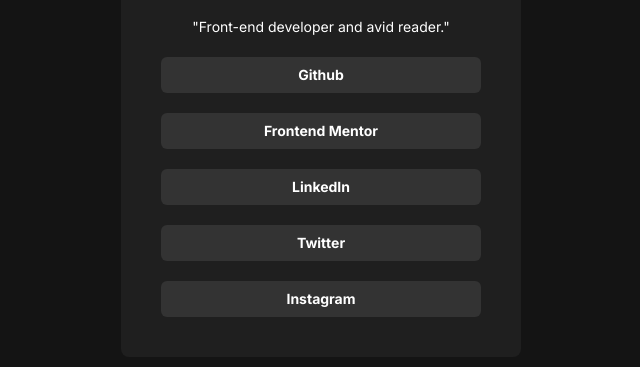
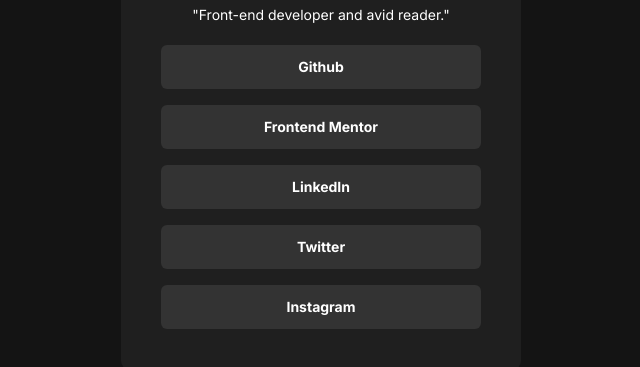
Before and after one commit to marquesfelip/social-links-profile-main, a website: page index.html in a window 1280 px wide. Shown: the part 343-710 px from the top of the page, without its empty margins (319-959 px from the left). Drawn offline with Linux system fonts and the light colour scheme.

Commit message:
Fix: fix links padding

```diff
--- a/index.html
+++ b/index.html
@@ -32,30 +32,30 @@
         "Front-end developer and avid reader."
       </p>
 
-      <div class="flex flex-col mt-5 space-y-5 min-w-80 font-bold text-sm">
+      <div class="flex flex-col mt-5 space-y-4 min-w-80 font-bold text-sm">
         <a
           href="#"
-          class="bg-[#333333] py-2 rounded-md text-white hover:bg-[#c5f729] hover:text-[#1f1f1f]"
+          class="bg-[#333333] py-3 rounded-md text-white hover:bg-[#c5f729] hover:text-[#1f1f1f]"
           >Github</a
         >
         <a
           href="#"
-          class="bg-[#333333] py-2 rounded-md text-white hover:bg-[#c5f729] hover:text-[#1f1f1f]"
+          class="bg-[#333333] py-3 rounded-md text-white hover:bg-[#c5f729] hover:text-[#1f1f1f]"
           >Frontend Mentor</a
         >
         <a
           href="#"
-          class="bg-[#333333] py-2 rounded-md text-white hover:bg-[#c5f729] hover:text-[#1f1f1f]"
+          class="bg-[#333333] py-3 rounded-md text-white hover:bg-[#c5f729] hover:text-[#1f1f1f]"
           >LinkedIn</a
         >
         <a
           href="#"
-          class="bg-[#333333] py-2 rounded-md text-white hover:bg-[#c5f729] hover:text-[#1f1f1f]"
+          class="bg-[#333333] py-3 rounded-md text-white hover:bg-[#c5f729] hover:text-[#1f1f1f]"
           >Twitter</a
         >
         <a
           href="#"
-          class="bg-[#333333] py-2 rounded-md text-white hover:bg-[#c5f729] hover:text-[#1f1f1f]"
+          class="bg-[#333333] py-3 rounded-md text-white hover:bg-[#c5f729] hover:text-[#1f1f1f]"
           >Instagram</a
         >
       </div>
```
Also changed, not shown: output.css.
